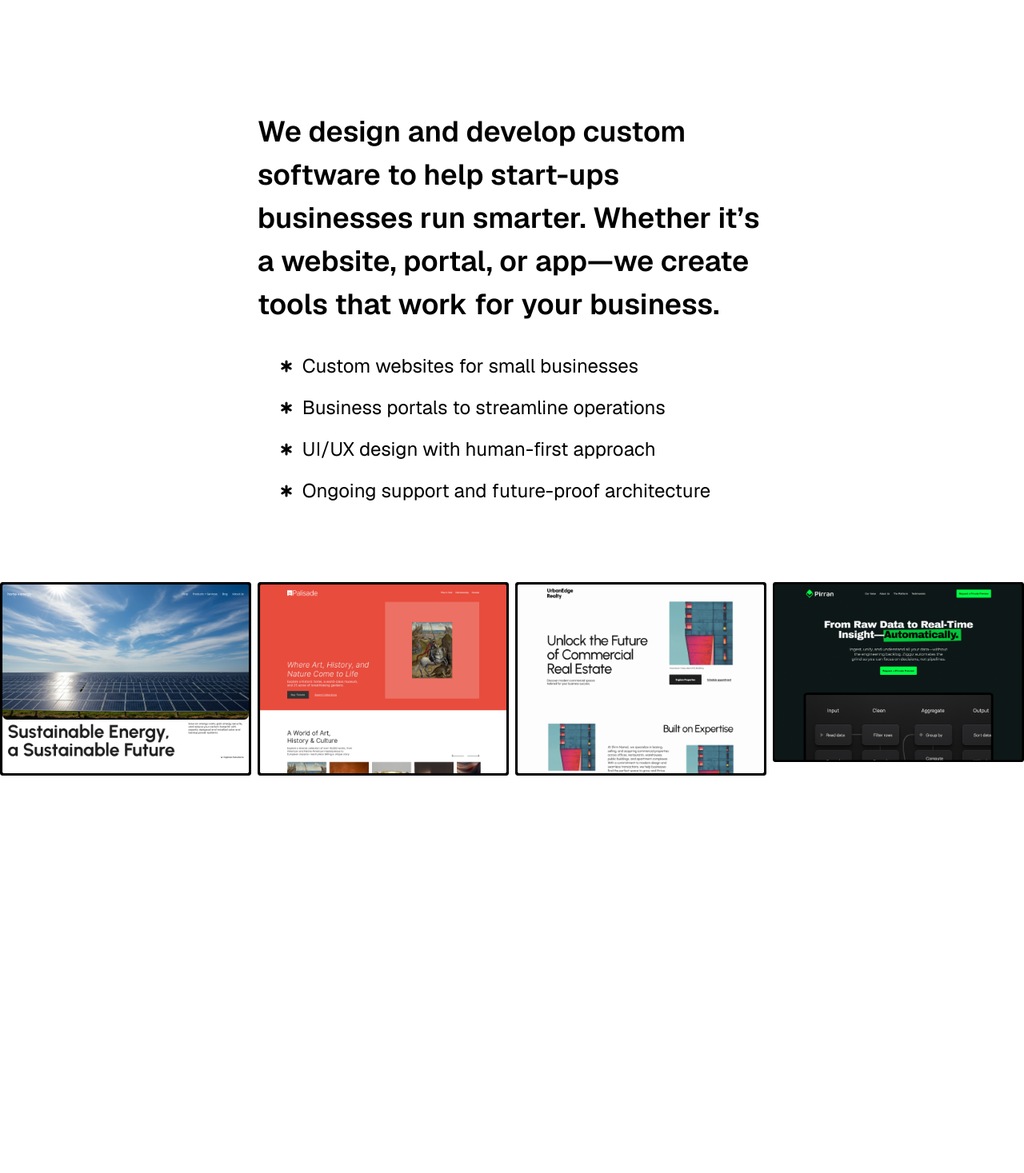
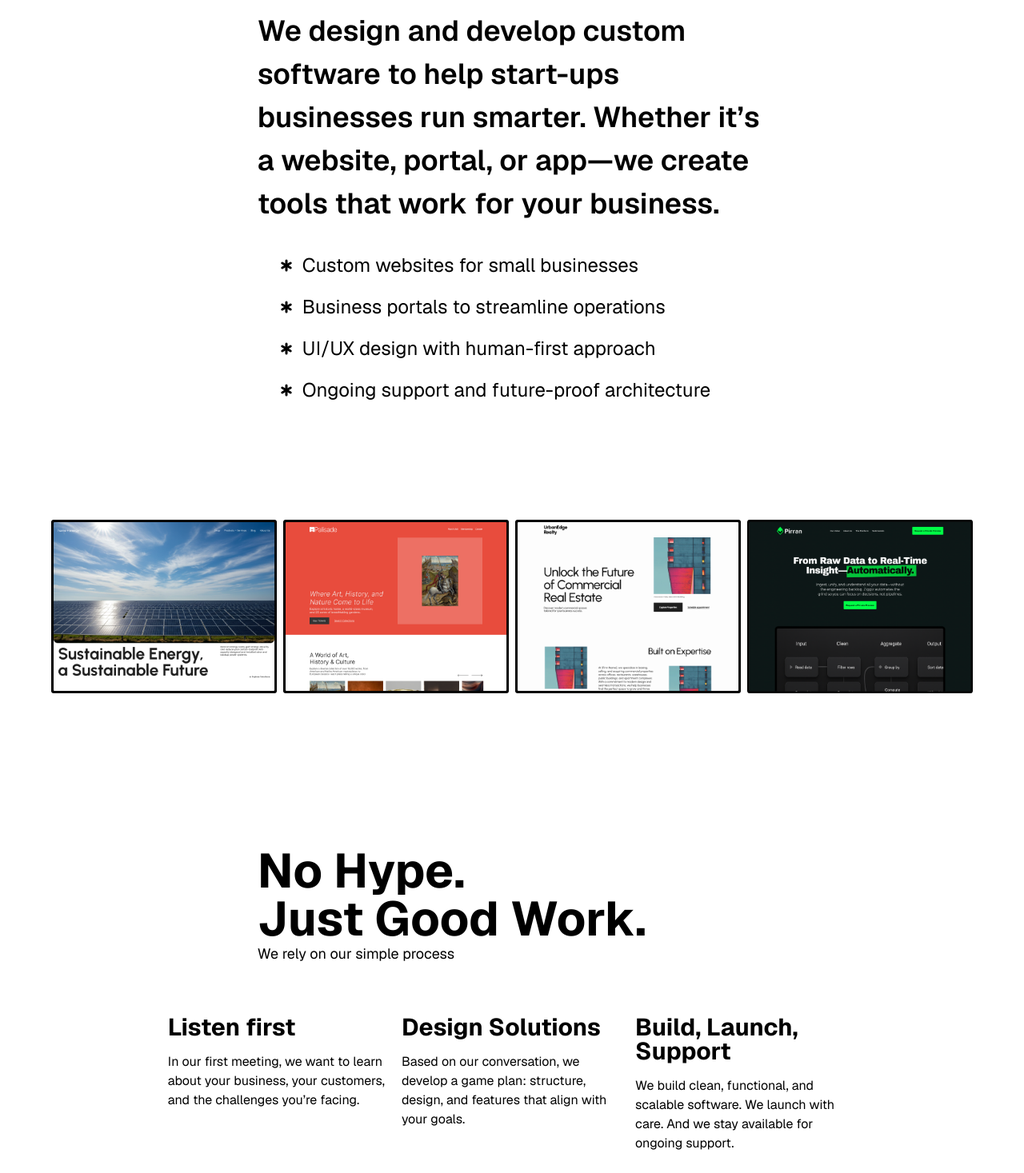
Before and after one commit to nodedropteam/landing-nodedrop, a Next.js app: page / in a window 1280 px wide. Shown: the part 758-2225 px from the top of the page at 80% size. Before the commit the page ends 1728 px from the top, so only its background shows below. Built offline with nearby package versions, Linux system fonts and the light colour scheme.

Commit message:
starting git flow workflow

```diff
--- a/package.json
+++ b/package.json
@@ -16,12 +16,14 @@
     "typecheck": "tsc --noEmit"
   },
   "dependencies": {
+    "@notionhq/client": "^3.1.3",
     "@t3-oss/env-nextjs": "^0.12.0",
     "lucide-react": "^0.510.0",
     "motion": "^12.11.0",
     "next": "^15.2.3",
     "react": "^19.0.0",
     "react-dom": "^19.0.0",
+    "react-notion-x": "^7.3.0",
     "zod": "^3.24.2"
   },
   "devDependencies": {
--- a/src/app/page.tsx
+++ b/src/app/page.tsx
@@ -5,19 +5,22 @@ import ImageGallery from '~/components/ImageGallery'
 
 export default function () {
     return (
-        <div className='page-wrapper full relative'>
-            <div className="page-content">
-                <section className="h-screen flex">
-                    <div className="relative w-full p-4">
+        <div className='page-wrapper full'>
+            <div className="page-content content">
+
+                {/* Section with sticky */}
+                <section className="full">
+                    <div className="w-full p-4 min-h-screen relative">
                         <h1 className="font-bold text-[clamp(3.5rem,10vw,10rem)] leading-[100%]">
                             websites and digital tools that are unique like your business.
                         </h1>
+
+                        {/* Sticky block */}
                         <QuestionnaireButton />
-                    </div>
-                </section>
 
-                <section className='content py-24'>
-                    <div className="inner">
+                        {/* Section with description and bullet list */}
+                        <section className='py-24'>
+                            <div className="inner content">
                                 <div className="stack space-y-8">
                                     <p className='text-2xl md:text-4xl font-semibold leading-6'>
                                         We design and develop custom software to help start-ups
@@ -25,20 +28,92 @@ export default function () {
                                         or app—we create tools that work for your business.
                                     </p>
                                     <ul className='space-y-4 text-lg md:text-2xl pl-6'>
-                                <li className='flex gap-2 items-center'><Asterisk strokeWidth={3} className='float-left' /> Custom websites for small businesses</li>
-                                <li className='flex gap-2 items-center'><Asterisk strokeWidth={3} className='float-left' /> Business portals to streamline operations</li>
-                                <li className='flex gap-2 items-center'><Asterisk strokeWidth={3} className='float-left' /> UI/UX design with human-first approach</li>
-                                <li className='flex gap-2 items-center'><Asterisk strokeWidth={3} className='float-left' /> Ongoing support and future-proof architecture</li>
+                                        <li className='group flex gap-2 items-center cursor-pointer hover:-translate-y-2 duration-150'>
+                                            <Asterisk strokeWidth={3} className='float-left group-hover:!fill-pink-500 group-hover:animate-spin' />
+                                            Custom websites for small businesses</li>
+                                        <li className='group flex gap-2 items-center cursor-pointer hover:-translate-y-2 duration-150'>
+                                            <Asterisk strokeWidth={3} className='float-left group-hover:!fill-pink-500 group-hover:animate-spin' />
+                                            Business portals to streamline operations</li>
+                                        <li className='group flex gap-2 items-center cursor-pointer hover:-translate-y-2 duration-150'>
+                                            <Asterisk strokeWidth={3} className='float-left group-hover:!fill-pink-500 group-hover:animate-spin' />
+                                            UI/UX design with human-first approach</li>
+                                        <li className='group flex gap-2 items-center cursor-pointer hover:-translate-y-2 duration-150'>
+                                            <Asterisk strokeWidth={3} className='float-left group-hover:!fill-pink-500 group-hover:animate-spin' />
+                                            Ongoing support and future-proof architecture</li>
                                     </ul>
                                 </div>
                             </div>
                         </section>
 
+                        {/* Image Gallery */}
                         <section className="full">
-                    <div className="inner">
+                            <div className="inner p-[clamp(1rem,6vw,3rem)]">
                                 <ImageGallery />
                             </div>
                         </section>
+
+                        <section className='py-36'>
+                            <div className="inner">
+                                <div className="stack space-y-4 content">
+                                    <div className="">
+                                        <h2 className='font-bold text-6xl'>
+                                            No Hype. <br />Just Good Work.
+                                        </h2>
+                                        <p className='text-lg'>
+                                            We rely on our simple process
+                                        </p>
+                                    </div>
+
+                                    <div className='space-y-6 feature pt-12'>
+                                        <div className='flex flex-wrap gap-4'>
+
+                                            <div className="card w-full md:w-[25%] grow">
+                                                <div className="card-header pb-4">
+                                                    <h3 className='text-3xl font-bold'>Listen first</h3>
+                                                </div>
+                                                <div className="card-content">
+                                                    <p>
+                                                        In our first meeting, we want to
+                                                        learn about your business, your
+                                                        customers, and the challenges you’re facing.
+                                                    </p>
+                                                </div>
+                                            </div>
+
+                                            <div className="card w-full md:w-[25%] grow">
+                                                <div className="card-header pb-4">
+                                                    <h3 className='text-3xl font-bold'>Design Solutions</h3>
+                                                </div>
+                                                <div className="card-content">
+                                                    <p>
+                                                        Based on our conversation, we develop
+                                                        a game plan: structure, design, and
+                                                        features that align with your goals.
+                                                    </p>
+                                                </div>
+                                            </div>
+
+                                            <div className="card w-full md:w-[25%] grow">
+                                                <div className="card-header pb-4">
+                                                    <h3 className='text-3xl font-bold'>Build, Launch, Support</h3>
+                                                </div>
+                                                <div className="card-content">
+                                                    <p>
+                                                        We build clean, functional, and
+                                                        scalable software. We launch with care.
+                                                        And we stay available for ongoing support.
+                                                    </p>
+                                                </div>
+                                            </div>
+                                        </div>
+
+                                    </div>
+                                </div>
+                            </div>
+                        </section>
+                    </div>
+                </section>
+
             </div>
         </div>
     )
--- a/src/components/ImageGallery.tsx
+++ b/src/components/ImageGallery.tsx
@@ -8,11 +8,11 @@ import Image from 'next/image'
 export default function ImageGallery() {
     return (
         <div className='gallery-wrapper'>
-            <div className="gallery-inner grid grid-cols-4 gap-2">
-                <Image  height={300} src={WebsiteMockup1} alt="Website Mockup 1" />
-                <Image  height={300} src={WebsiteMockup2} alt="Website Mockup 2" />
-                <Image  height={300} src={WebsiteMockup3} alt="Website Mockup 3" />
-                <Image  height={300} src={WebsiteMockup4} alt="Website Mockup 4" />
+            <div className="gallery-inner flex flex-wrap gap-2">
+                <Image className='w-full sm:w-[35%] lg:w-[18%] grow'  height={300} src={WebsiteMockup1} alt="Website Mockup 1" />
+                <Image className='w-full sm:w-[35%] lg:w-[18%] grow'  height={300} src={WebsiteMockup2} alt="Website Mockup 2" />
+                <Image className='w-full sm:w-[35%] lg:w-[18%] grow'  height={300} src={WebsiteMockup3} alt="Website Mockup 3" />
+                <Image className='w-full sm:w-[35%] lg:w-[18%] grow'  height={300} src={WebsiteMockup4} alt="Website Mockup 4" />
             </div>
         </div>
     )
--- a/src/components/QuestionnaireButton.tsx
+++ b/src/components/QuestionnaireButton.tsx
@@ -3,14 +3,17 @@ import { Asterisk } from 'lucide-react'
 
 export default function QuestionnaireButton() {
     return (
-        <div className="w-full p-2 py-4 flex gap-12 flex-wrap justify-between sticky top-0">
+        <div className="sticky top-0 z-10 w-full p-2 py-4 flex gap-12 flex-wrap justify-between bg-white lg:bg-transparent">
             <div>
-                <a href="http://" className='h-14 px-12 rounded flex items-center justify-center font-semibold bg-black text-white hover:bg-pink-500 hover:text-black duration-300'>See our work</a>
+                <a href="http://"
+                className='h-14 px-12 rounded flex items-center justify-center font-semibold bg-pink-500 text-black hover:bg-black hover:text-white duration-300'>
+                    See our work
+                </a>
             </div>
-            <div className='max-w-80 space-y-4 border w-full h-full p-2 group hover:bg-black duration-300'>
-                <a
-                href=''
-                className=' hover:underline group-hover:text-white'>Get started with a <span className='font-bold underline'>questionnaire</span> to find the right solution for you!</a>
+            <div className='max-w-80 space-y-4 border w-full h-full p-2 group bg-white hover:bg-black duration-300'>
+                <a href='' className='hover:underline group-hover:text-white'>
+                    Get started with a <span className='font-bold underline'>questionnaire</span> to find the right solution for you!
+                </a>
                 <Asterisk className='stroke-pink-600 animate-spin size-12 ml-auto group-hover:stroke-white' strokeWidth={3} />
             </div>
         </div>
```
Also changed, not shown: 1 other file (tests, documents, lock files or other folders). Lines whose indentation alone changed are shown as unchanged.
